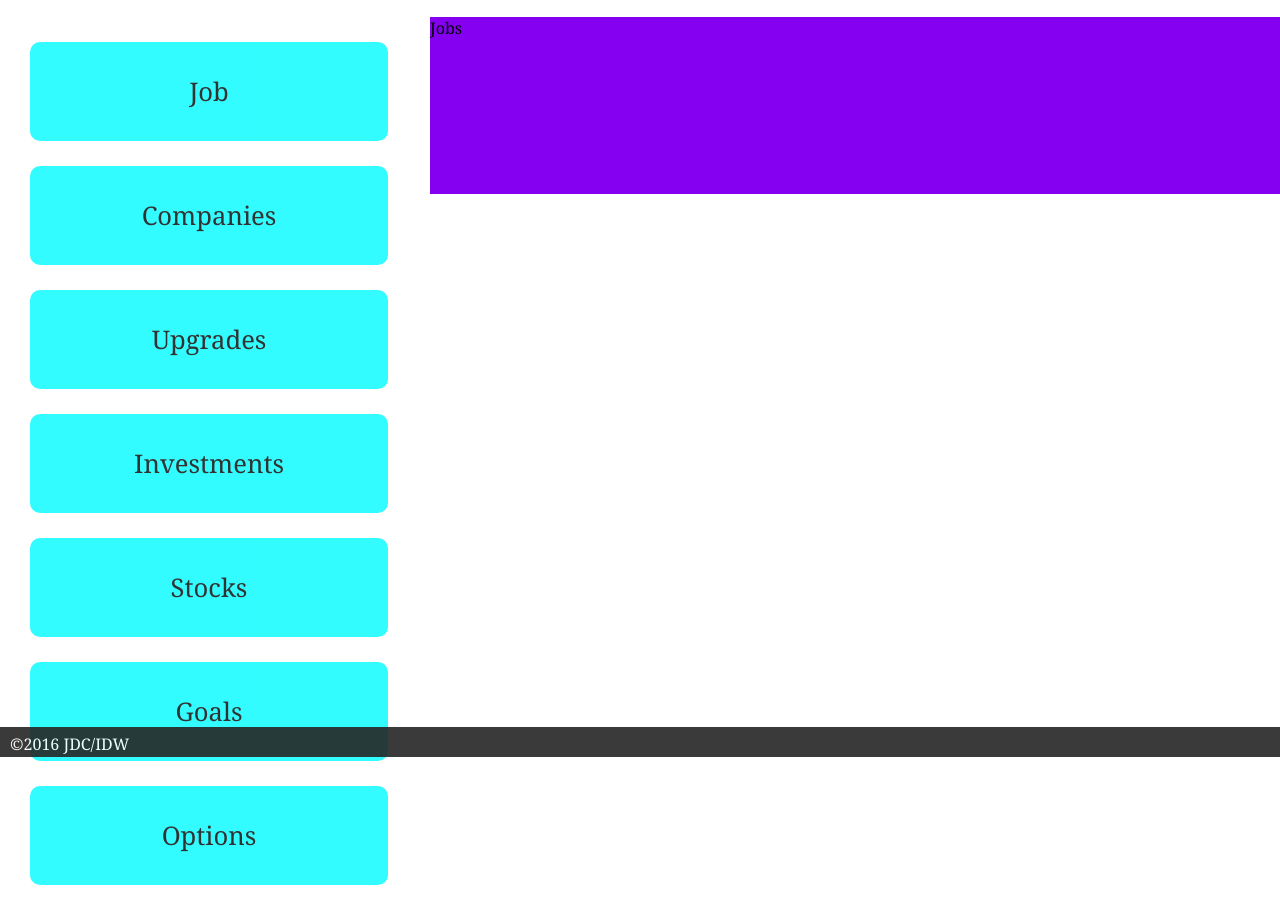
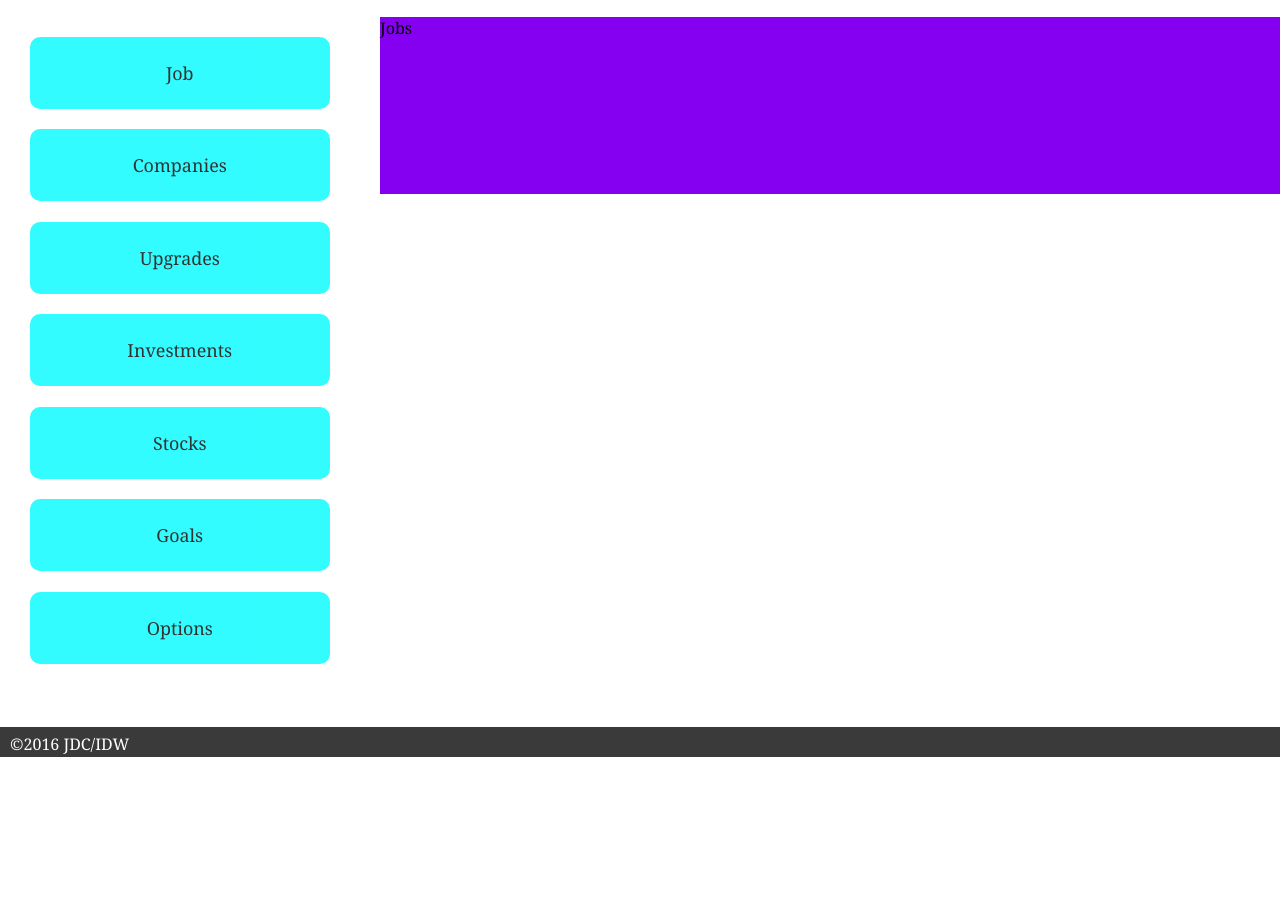
Before and after one commit to nicodangelo/nicodangelo.github.io, a plain HTML site: page index.html in a window 1280 px wide. Shown: the part 43-940 px from the top of the page. After the commit the page ends 800 px from the top, so only its background shows below. Drawn offline with Linux system fonts and the light colour scheme.

Commit message:
zdfhzdfh

```diff
--- a/css/styles.css
+++ b/css/styles.css
@@ -89,10 +89,9 @@ div#header{
 
 div#nav_left {
 	/*background-color: red;*/
-    width: 400px;
+    width: 350px;
     height: 100%;
     float: left;
-    min-height:300px;
 }
 
 ul#nav_left li a {
@@ -100,11 +99,11 @@ ul#nav_left li a {
     opacity: 0.8;
     color:#000;
     display:block;
-    font-size: 1.6em;
+    font-size: 1.4vw;
     background-color: #00fcff;
-    padding: 8%;
-    margin:12px;
-    margin-top: 25px;
+    padding: 3vh;
+    margin:1.6vw;
+    margin-top: 2.5vh;
 	margin-left: 30px;
     transition: 0.1s;
     text-align: center;
@@ -131,7 +130,7 @@ ul#nav_left li a:active {
 div #dynamic {
 	background-color: #8500F1;
     height: 100%;
-    margin-left:430px;
+    margin-left:380px;
 }
 
 
```
